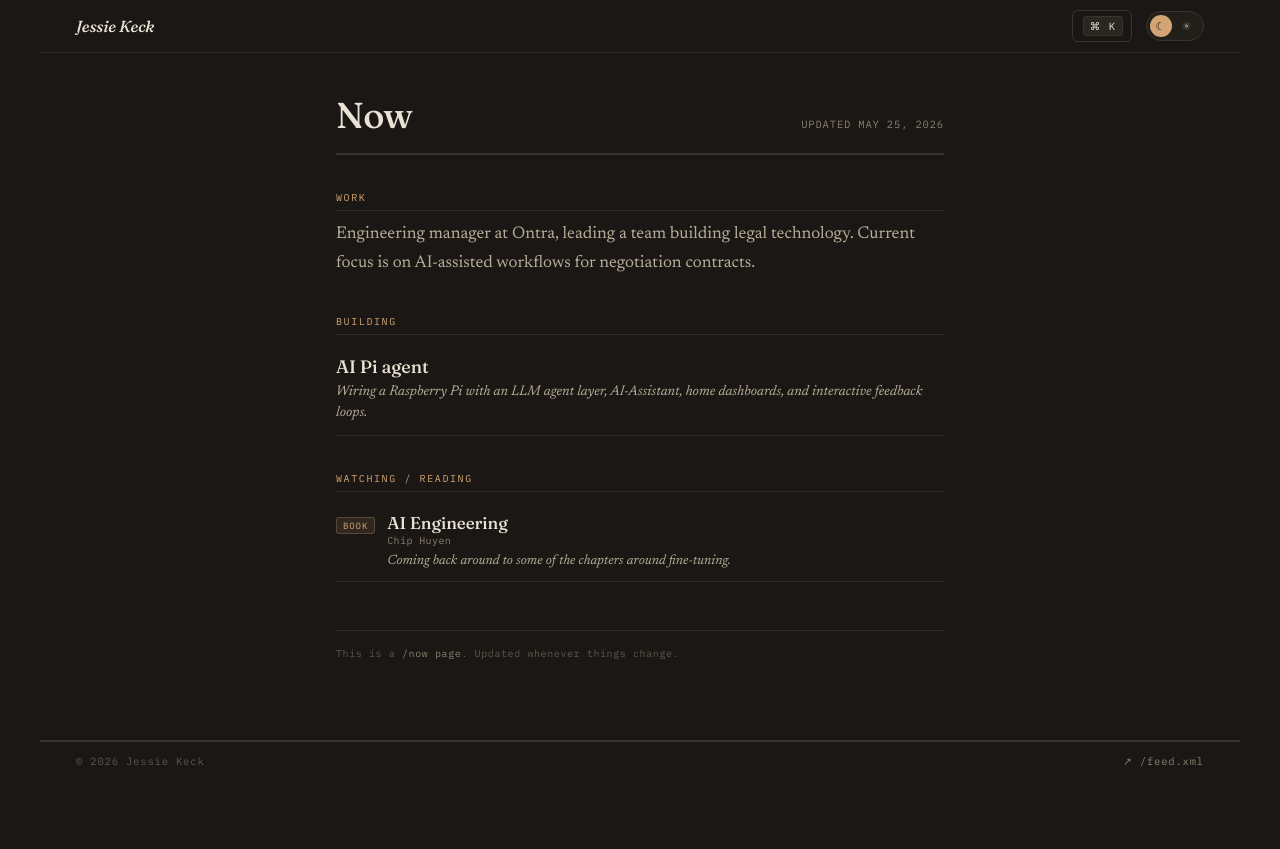
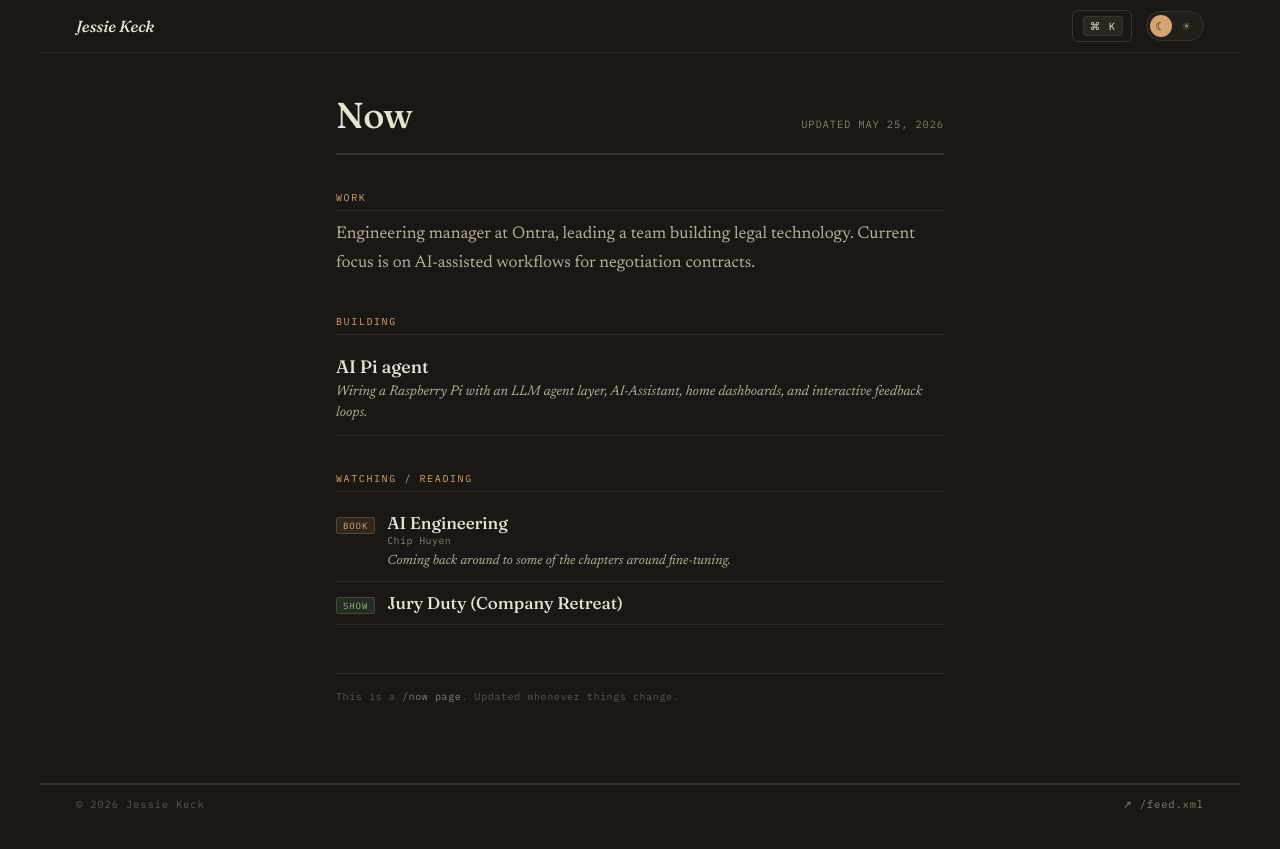
Before and after one commit to jkeck/jkeck.github.io, a Jekyll site: the page built from now.html, in a window 1280 px wide. Shown: the top 849 px of the page. Built offline with Jekyll 4.4.1, drawn with Linux system fonts in a browser that asks for light colours.

Commit message:
Update now

```diff
--- a/_data/now.yml
+++ b/_data/now.yml
@@ -18,3 +18,5 @@ watching_reading:
     type: book
     author: "Chip Huyen"
     notes: "Coming back around to some of the chapters around fine-tuning."
+  - title: "Jury Duty (Company Retreat)"
+    type: show
```
